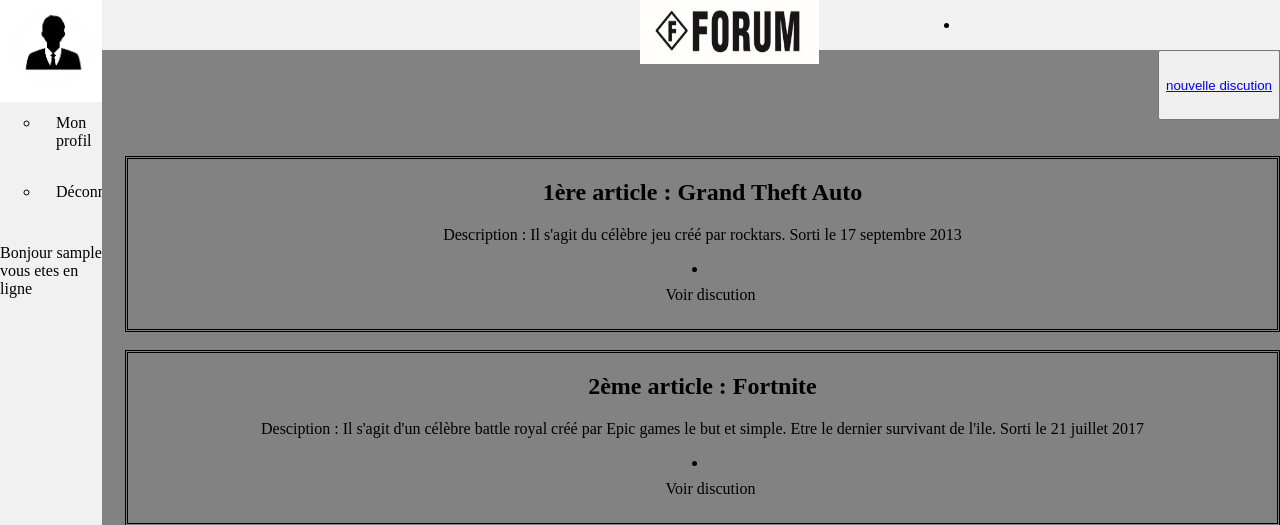
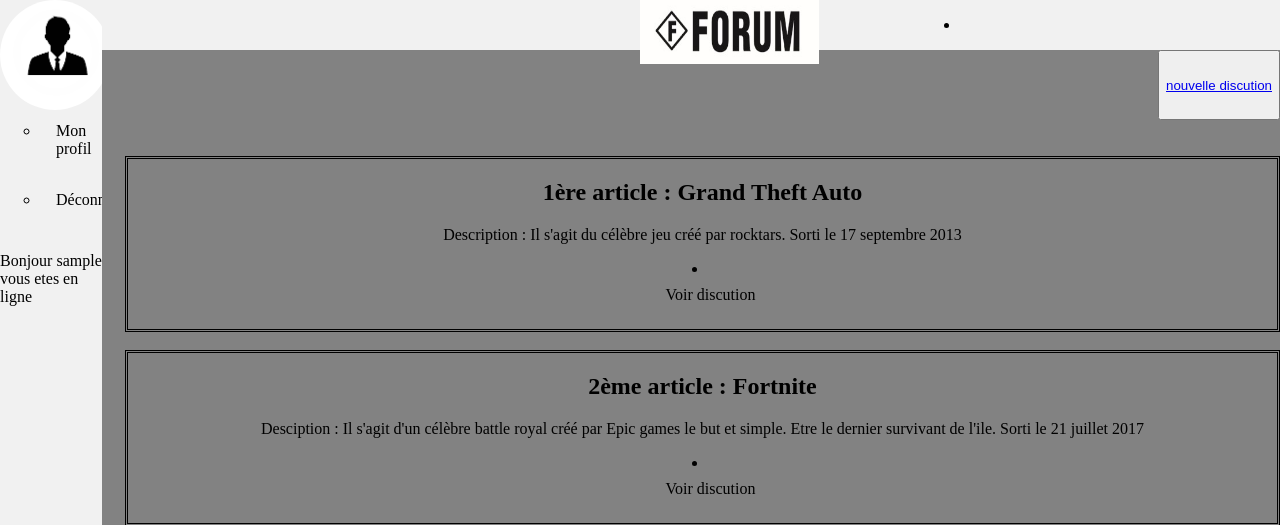
Before and after one commit to peichedev/forumproject, a PHP site: page / in a window 1280 px wide. Shown: the top 525 px of the page. Run offline with PHP 8.4, Linux system fonts and the light colour scheme; the visitor is signed in with stand-in values (Sample User, id 1); data that the repository does not hold is empty.

Commit message:
repare pb avatar

```diff
--- a/style/style.css
+++ b/style/style.css
@@ -185,3 +185,7 @@ input[type=text], input[type=password],input[type=email],input[type=file] {
     margin:0 auto;
     margin-top:10%;
 }
+#t{
+   width:110px;
+   clip-path:ellipse(50% 50%);
+}
--- a/vue/header.php
+++ b/vue/header.php
@@ -16,13 +16,13 @@
                     if(isset($userinfo['avatar']))
                         {
                             ?>
-                            <img src="avatar/<?php echo $userinfo['avatar'] ?>"/>
+                            <img id='t'src="avatar/<?php echo $userinfo['avatar'] ?>"/>
                             <?php
                         }
                     else
                     {
                     ?>
-                        <a href=#> <img src="style/avatar.png" class='avatar' alt=""></a>
+                        <a href=#> <img id='t' src="style/avatar.png" class='avatar' alt=""></a>
                     <?php
                     }
                     require ('model/redirection.php');
```
